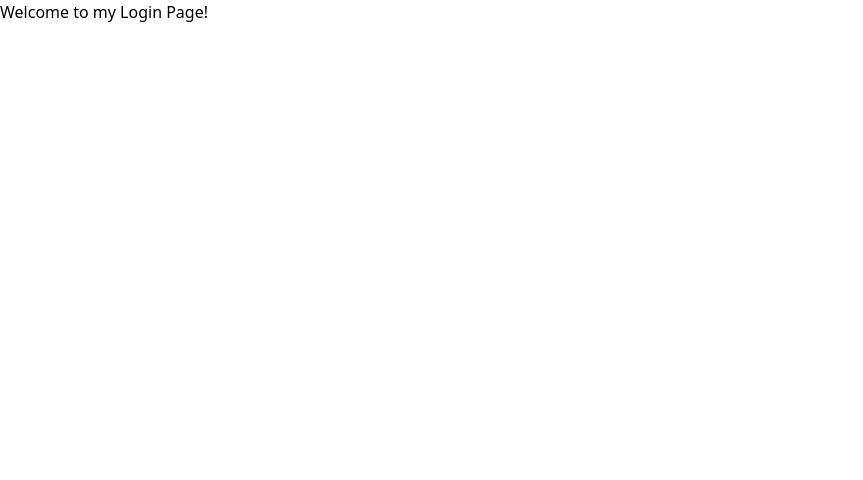
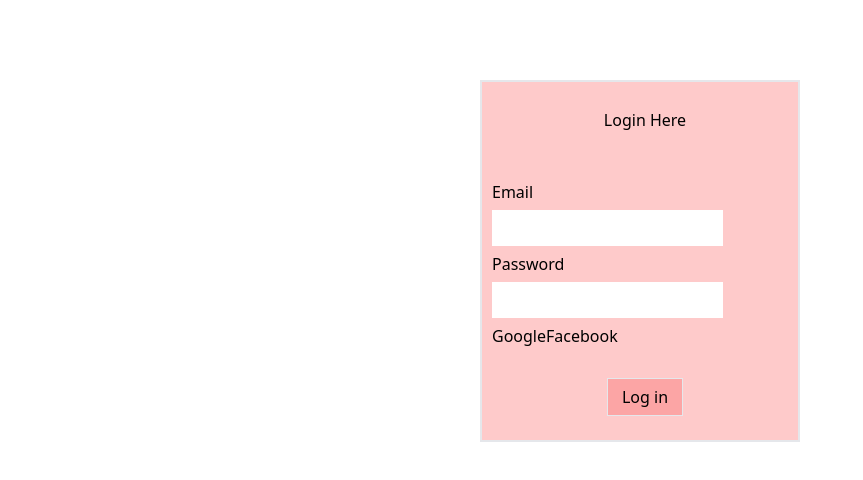
Before and after one commit to ion22666/GivazyChat, a Next.js app: page /login in a window 1280 px wide. Shown: the top 480 px of the page, without its empty margins (0-863 px from the left). Built offline with nearby package versions, Linux system fonts and the light colour scheme.

Commit message:
code add in login.tsx

```diff
--- a/pages/login.tsx
+++ b/pages/login.tsx
@@ -2,8 +2,26 @@ import * as React from "react";
 
 function LoginPage() {
     return (
-        <div>
-            <h1 className="">Welcome to my Login Page!</h1>
+
+        <div className=" grid place-items-center mt-20">
+
+            <div className="bg-red-200 border-2 leading-9 w-80  h-120  pl-2.5">
+                <form action="api/login" method="POST">
+                    <h1 className="text-center mt-5">Login Here</h1> <br />
+
+                    <label htmlFor="Email">Email</label> <br />
+                    <input type="text" required /> <br />
+
+                    <label htmlFor="Password">Password</label> <br />
+                    <input type="text" required /> <br />
+                    <div >
+                        <button>Google</button>
+                        <button>Facebook</button>
+                    </div>
+                    <button className="block mx-auto my-6 border bg-red-300 px-3.5" type="submit">Log in</button>
+                </form>
+            </div>
+
         </div>
     );
 }
--- a/tailwind.config.js
+++ b/tailwind.config.js
@@ -8,8 +8,11 @@ module.exports = {
         // Or if using `src` directory:
         "./src/**/*.{js,ts,jsx,tsx}",
     ],
+    darkMode : 'class',
     theme: {
         extend: {},
     },
     plugins: [],
+
+
 };
```
